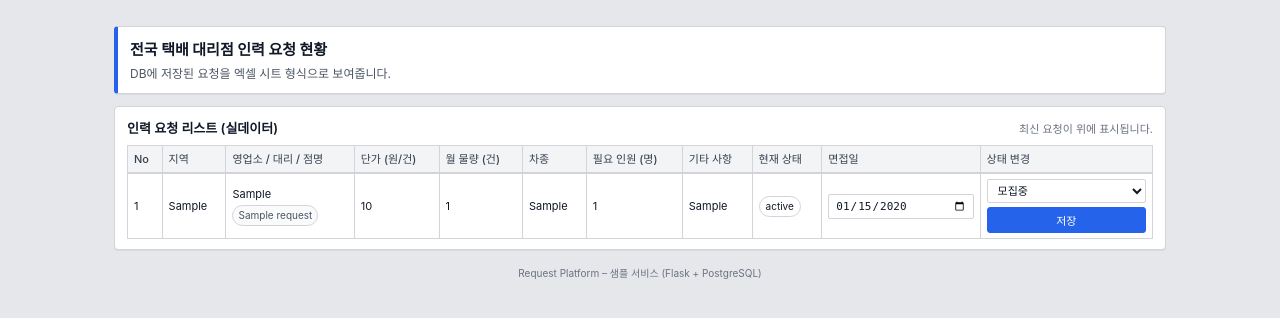
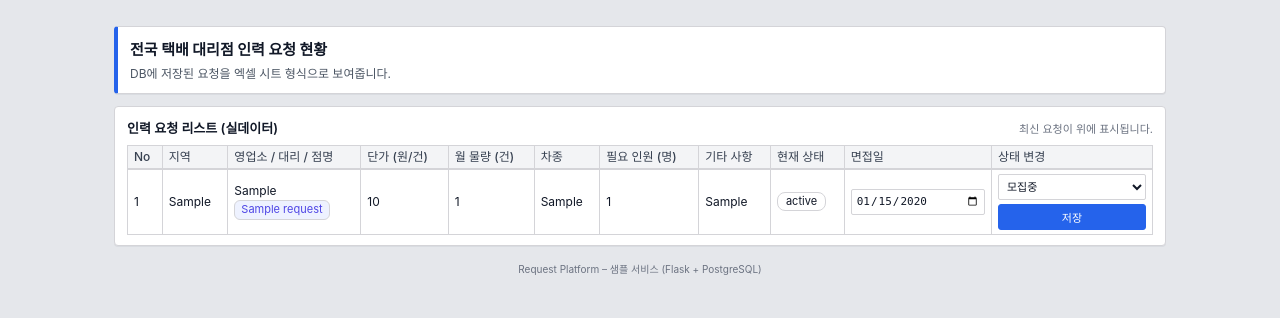
Before and after one commit to sujinchoo/RequestPlatform, a Flask app: page /dashboard in a window 1280 px wide. Shown: the part 44-362 px from the top of the page. Run offline with Flask 3, Linux system fonts and the light colour scheme; the visitor is signed in with stand-in values (Sample User, id 1); tables that the repository leaves empty hold one stand-in row (values such as "Sample post").

Commit message:
Update styles.css
스크롤 추가 수정. 스타일

```diff
--- a/static/styles.css
+++ b/static/styles.css
@@ -388,3 +388,39 @@ tbody tr:nth-child(even) {
     height: 38px;
   }
 }
+/* 🔹 가로 스크롤 전체 래퍼 */
+.table-wrapper {
+  width: 100%;
+  overflow-x: auto;
+  -webkit-overflow-scrolling: touch;
+}
+
+/* 🔹 테이블 컴팩트 모드 (행 간격 줄임) */
+.table-compact th,
+.table-compact td {
+  padding: 4px 6px !important;
+  font-size: 12px !important;
+  line-height: 1.2 !important;
+}
+
+.table-compact .badge-branch {
+  display: inline-block;
+  padding: 2px 6px;
+  background: #eef2ff;
+  border-radius: 6px;
+  font-size: 11px;
+  color: #4f46e5;
+}
+
+.table-compact .tag-status {
+  padding: 2px 8px;
+  font-size: 11px;
+  border-radius: 8px;
+}
+
+.table-compact .cell-input,
+.table-compact .cell-select {
+  padding: 2px 4px;
+  font-size: 11px;
+  height: 26px;
+}
```
